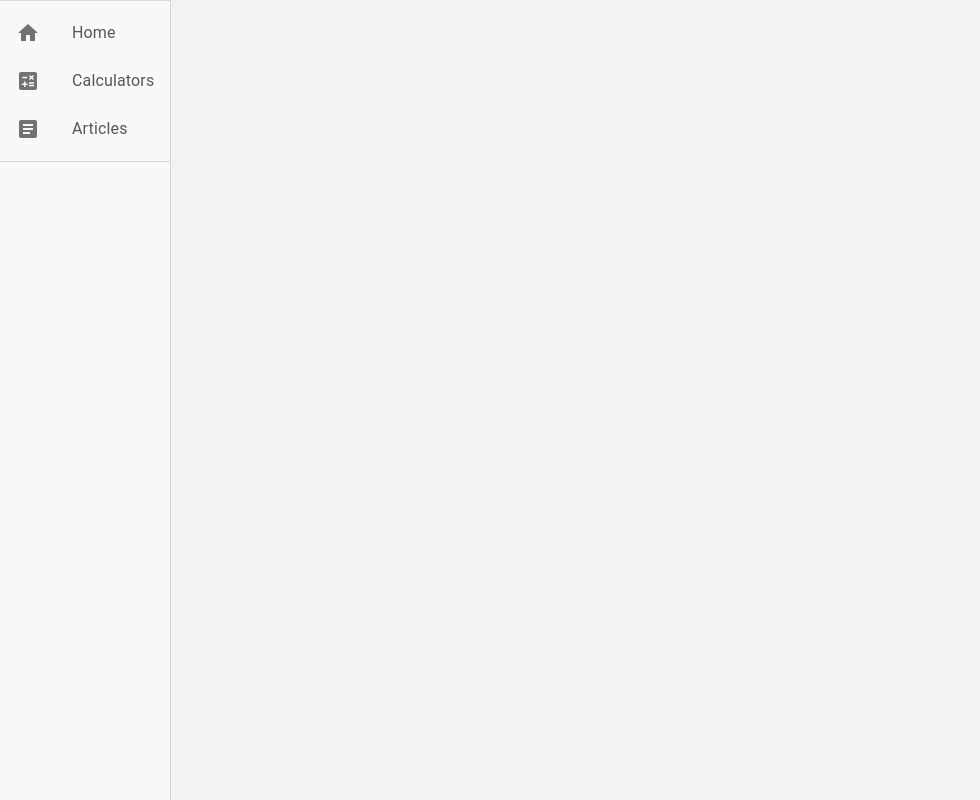
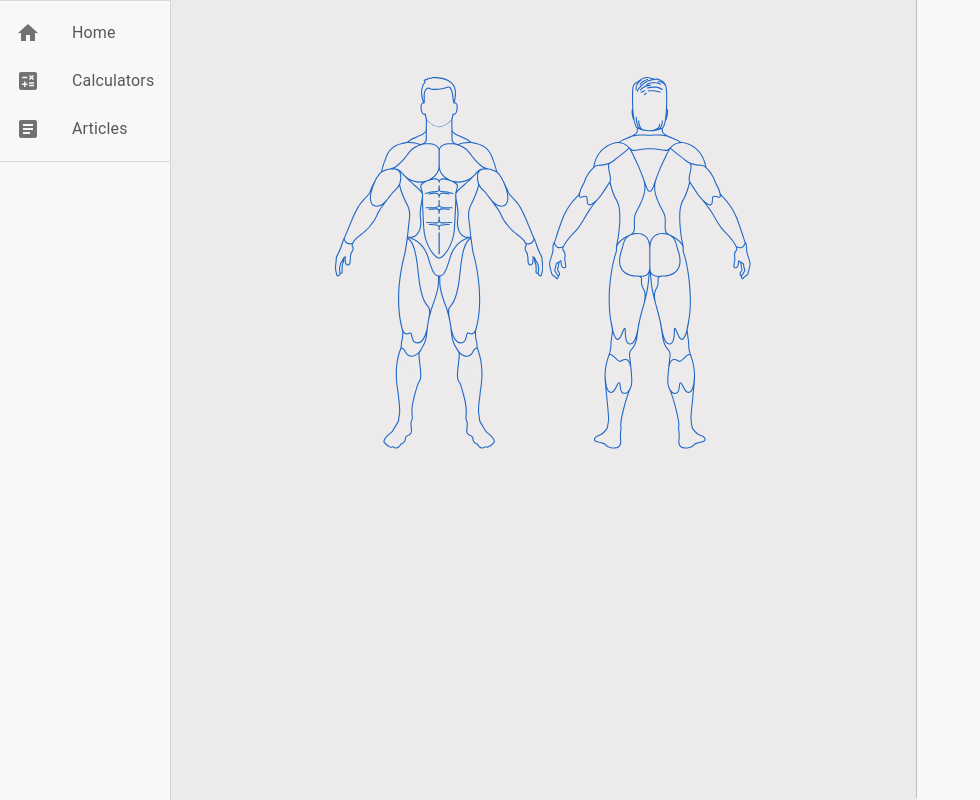
Before and after one commit to kacperdev0/fitness-web-app, a React (Create React App) app: page / in a window 1280 px wide. Shown: the whole page, without its empty margins (0-980 px from the left). Built offline with nearby package versions, Linux system fonts and the light colour scheme.

Commit message:
Changed default route to /

```diff
--- a/src/App.js
+++ b/src/App.js
@@ -28,7 +28,7 @@ function App() {
           <Divider />
             <List>
               <ListItem key="Home" disablePadding>
-                <ListItemButton component={Link} to="/home" onClick={() => handleViewChange("home")}>
+                <ListItemButton component={Link} to="/" onClick={() => handleViewChange("home")}>
                   <ListItemIcon>
                       <HomeIcon/>
                   </ListItemIcon>
@@ -57,7 +57,7 @@ function App() {
           <Divider />
         </div>
         <Routes>
-          <Route path="/home" element={<BodyView />} />
+          <Route path="/" element={<BodyView />} />
           <Route path="/calculators" element={<CalculatorsView />} />
           <Route path="/articles" element={<ArticlesView />} />
         </Routes>
```
